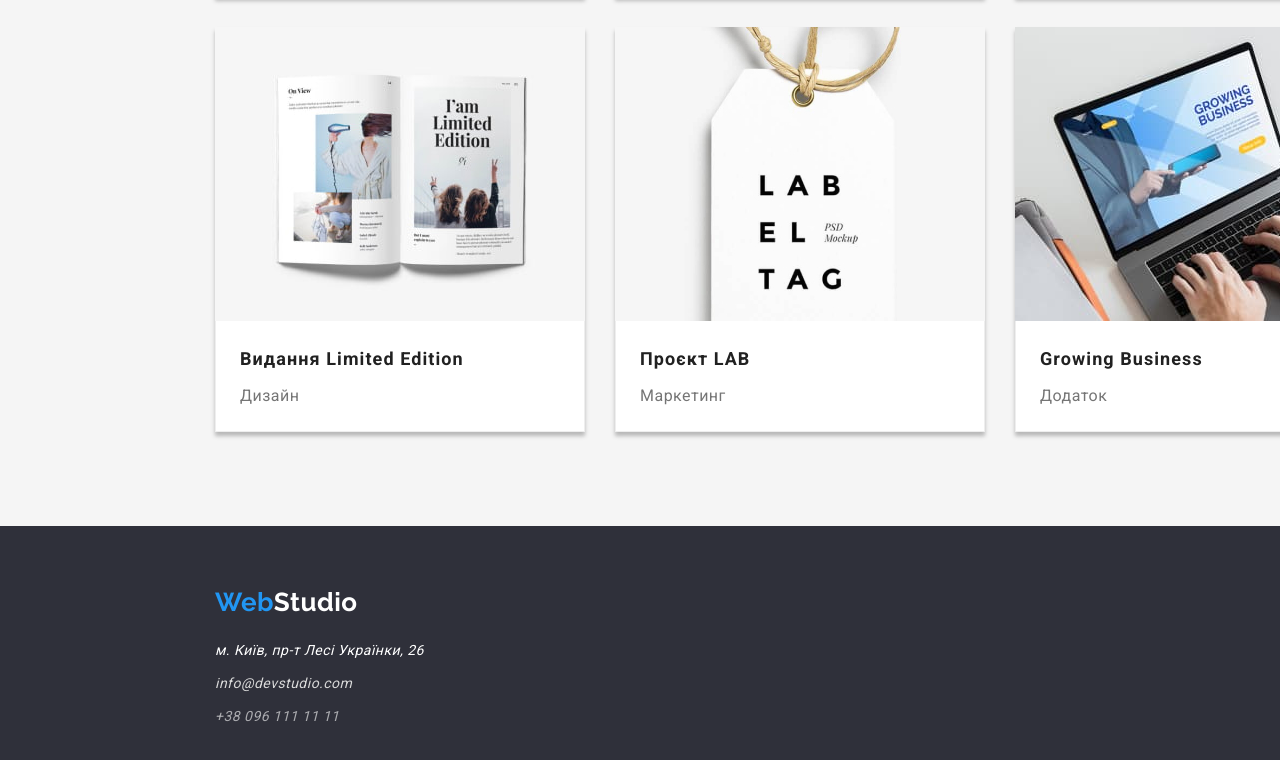
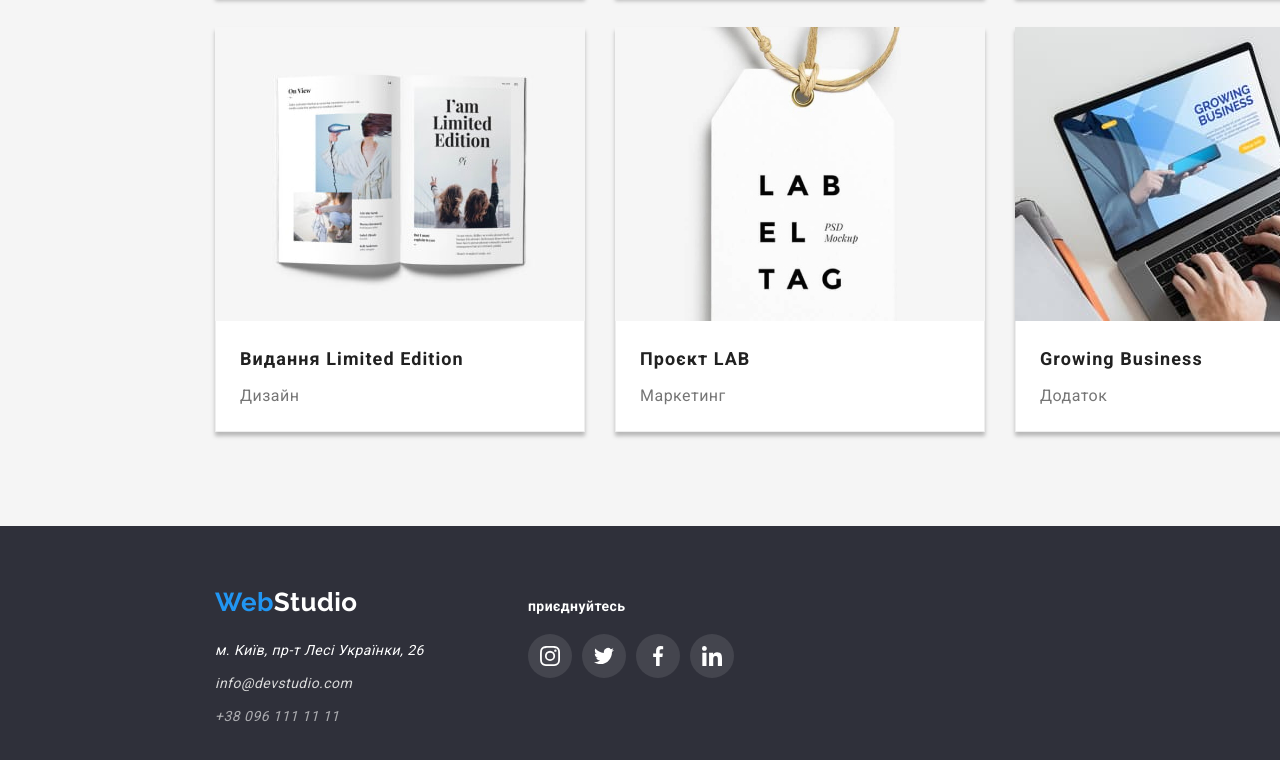
Before and after one commit to YurieVakhnyak/HTML-CSS-SASS, a plain HTML site: page portfolio.html in a window 1280 px wide. Shown: the part 1058-1818 px from the top of the page. Drawn offline with nearby package versions, Linux system fonts and the light colour scheme.

Commit message:
footer icons

```diff
--- a/css/styles.css
+++ b/css/styles.css
@@ -360,9 +360,31 @@ a {
 /* footer */
 
 .footer > .container {
+  display: flex;
   padding-top: 60px;
   padding-bottom: 60px;
   background-color: var(--dark-bcg-color);
+}
+
+.footer-box-two {
+  width: 206px;
+  height: 80px;
+  margin-top: 12px;
+  margin-left: 104px;
+}
+
+.footer-box-two .team-icon-container {
+  margin: 0;
+}
+
+.footer-icon {
+  background-color: rgba(255, 255, 255, 0.1);
+  fill:var(--pure-white);
+}
+
+.footer-text {
+color: var(--pure-white);
+margin-bottom: 20px;
 }
 
 .logo.logo-footer {
--- a/portfolio.html
+++ b/portfolio.html
@@ -157,9 +157,10 @@
     </div>
   </main>
 
-  <!-- footer-->
-  <footer class="footer">
-    <div class="container">
+<!-- footer-->
+<footer class="footer">
+  <div class="container">
+    <div class="footer-box-one">
       <a href="./index.html" class="logo logo-footer"><span>Web</span>Studio</a>
       <address class="footer-adress">
         <ul class="footer-list">
@@ -176,7 +177,41 @@
         </ul>
       </address>
     </div>
-  </footer>
+    <div class="footer-box-two">
+      <h2 class="footer-text section-subtitle">приєднуйтесь</h2>
+      <ul class="team-icon-container">
+        <li class="team-icon-item footer-icon">
+          <a href="https://www.instagram.com">
+            <svg class="team-icon">
+              <use href="./images/symbol-defs.svg#icon-instagram"></use>
+            </svg>
+          </a>
+        </li>
+        <li class="team-icon-item footer-icon">
+          <a href="https://www.twitter.com">
+            <svg class="team-icon">
+              <use href="./images/symbol-defs.svg#icon-twitter"></use>
+            </svg>
+          </a>
+        </li>
+        <li class="team-icon-item footer-icon">
+          <a href="https://www.facebook.com">
+            <svg class="team-icon">
+              <use href="./images/symbol-defs.svg#icon-facebook"></use>
+            </svg>
+          </a>
+        </li>
+        <li class="team-icon-item footer-icon">
+          <a href="https://www.linkedin.com">
+            <svg class="team-icon">
+              <use href="./images/symbol-defs.svg#icon-linkedin"></use>
+            </svg>
+          </a>
+        </li>
+      </ul>
+    </div>
+  </div>
+</footer>
 </body>
 
 </html>
```
Also changed, not shown: index.html (+35 -0 lines).
